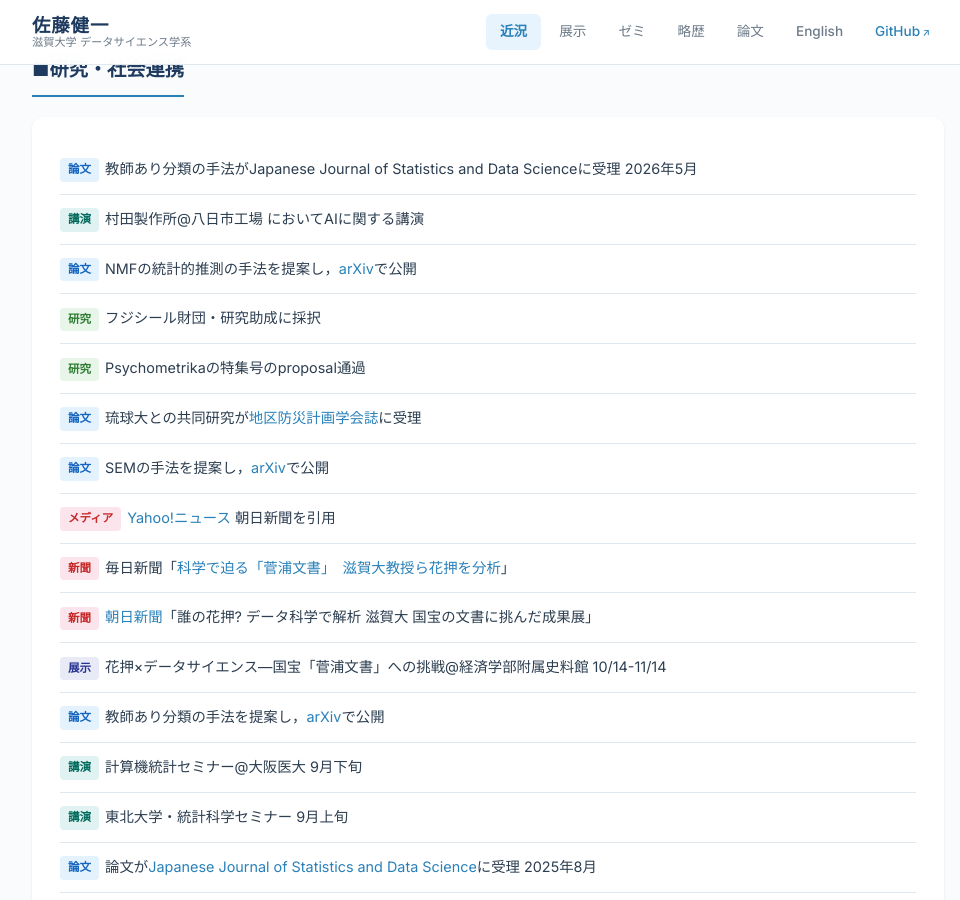
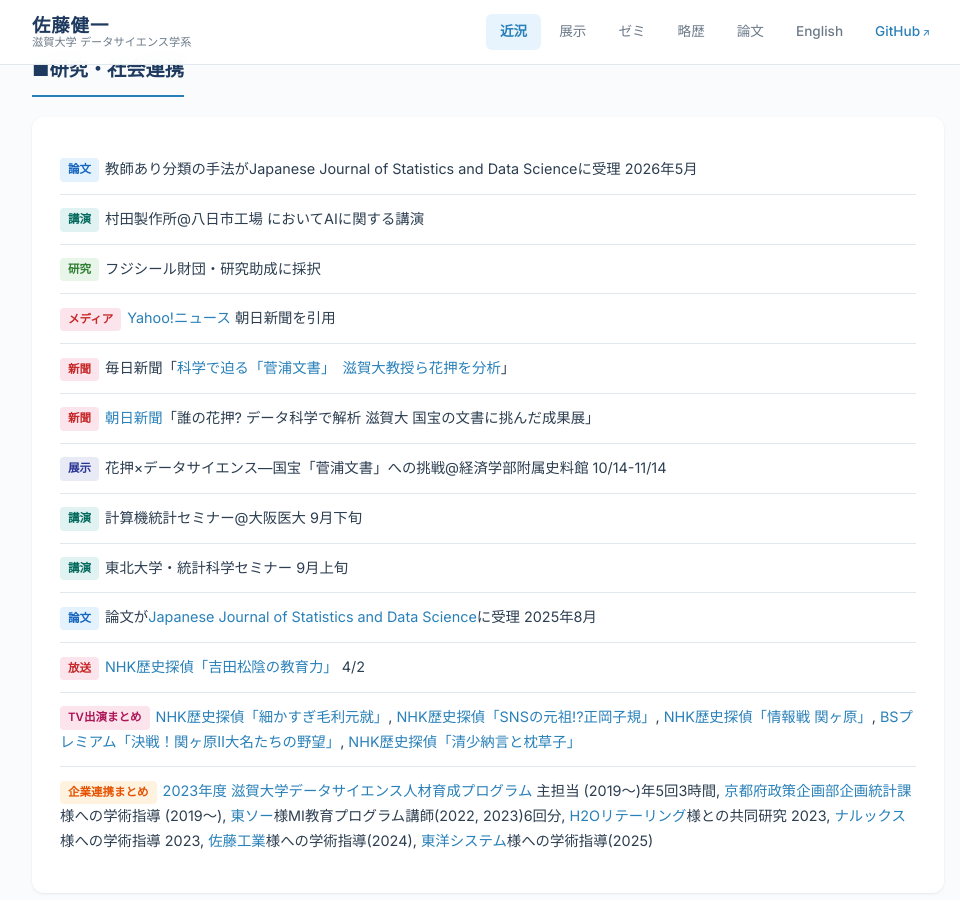
Before and after one commit to ksatohds/ksatohds.github.io, a Jekyll site: the page built from index.md, in a window 1280 px wide and 900 px high, scrolled down 797 px. Shown: the whole window, without its empty margins (152-1112 px from the left). Built offline with Jekyll 4.4.1, drawn with Linux system fonts in a browser that asks for light colours.

Commit message:
20260512 remove old arXiv announcements and proposal items from research section
Co-Authored-By: Claude Opus 4.6 (1M context) <noreply@anthropic.com>

```diff
--- a/index.md
+++ b/index.md
@@ -43,16 +43,11 @@ title: 近況
     <ul class="news-list">
       <li><span class="news-tag paper">論文</span>教師あり分類の手法がJapanese Journal of Statistics and Data Scienceに受理 2026年5月</li>
       <li><span class="news-tag talk">講演</span>村田製作所@八日市工場 においてAIに関する講演</li>
-      <li><span class="news-tag paper">論文</span>NMFの統計的推測の手法を提案し，<a href="https://arxiv.org/abs/2603.01468">arXiv</a>で公開</li>
       <li><span class="news-tag research">研究</span>フジシール財団・研究助成に採択</li>
-      <li><span class="news-tag research">研究</span>Psychometrikaの特集号のproposal通過</li>
-      <li><span class="news-tag paper">論文</span>琉球大との共同研究が<a href="https://gakkai.chiku-bousai.jp/">地区防災計画学会誌</a>に受理</li>
-      <li><span class="news-tag paper">論文</span>SEMの手法を提案し，<a href="https://arxiv.org/abs/2512.18250">arXiv</a>で公開</li>
       <li><span class="news-tag media">メディア</span><a href="https://news.yahoo.co.jp/articles/672a0baa346e0d8fc5f84f8e34cdd4432b150aab">Yahoo!ニュース</a> 朝日新聞を引用</li>
       <li><span class="news-tag media">新聞</span>毎日新聞「<a href="https://mainichi.jp/articles/20251031/ddl/k25/040/151000c">科学で迫る「菅浦文書」　滋賀大教授ら花押を分析</a>」</li>
       <li><span class="news-tag media">新聞</span><a href="https://www.asahi.com/articles/ASTC64JWRTC6PTJB00HM.html">朝日新聞</a>「誰の花押? データ科学で解析 滋賀⼤ 国宝の⽂書に挑んだ成果展」</li>
       <li><span class="news-tag exhibition">展示</span>花押×データサイエンス―国宝「菅浦文書」への挑戦@経済学部附属史料館 10/14-11/14</li>
-      <li><span class="news-tag paper">論文</span>教師あり分類の手法を提案し，<a href="https://arxiv.org/abs/2510.10375">arXiv</a>で公開</li>
       <li><span class="news-tag talk">講演</span>計算機統計セミナー@大阪医大 9月下旬</li>
       <li><span class="news-tag talk">講演</span>東北大学・統計科学セミナー 9月上旬</li>
       <li><span class="news-tag paper">論文</span>論文が<a href="https://doi.org/10.1007/s42081-025-00314-0">Japanese Journal of Statistics and Data Science</a>に受理 2025年8月</li>
```
